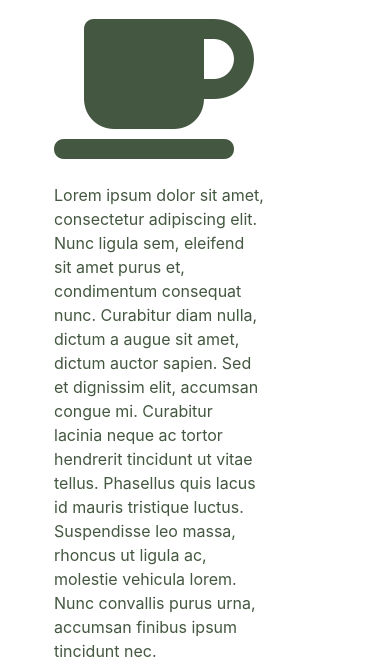
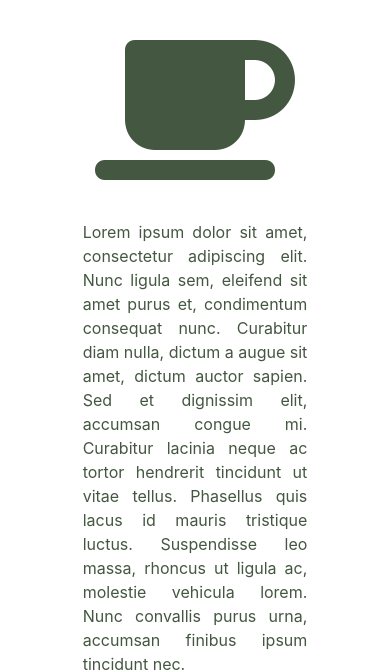
Before and after one commit to widss/Louis-s-Roastery, a plain HTML site: page contact_me.html in a window 390 px wide. Shown: the part 179-851 px from the top of the page. Drawn offline with nearby package versions, Linux system fonts and the light colour scheme.

Commit message:
Update style.css

```diff
--- a/css/style.css
+++ b/css/style.css
@@ -119,7 +119,16 @@ a{
 	#narasi{
 	line-height: 1.5;
 	font-family: 'Roboto', sans-serif;
+	text-align: justify;
 }
+	.row1{
+		text-align: center;
+				padding: 2%;
+	}
+	.row1 p, .row1 i{
+		margin: 5% auto;
+		text-align: justify;
+	}
 	.row-narasi{
 		margin-left: auto;
 		margin-right: auto;
```
